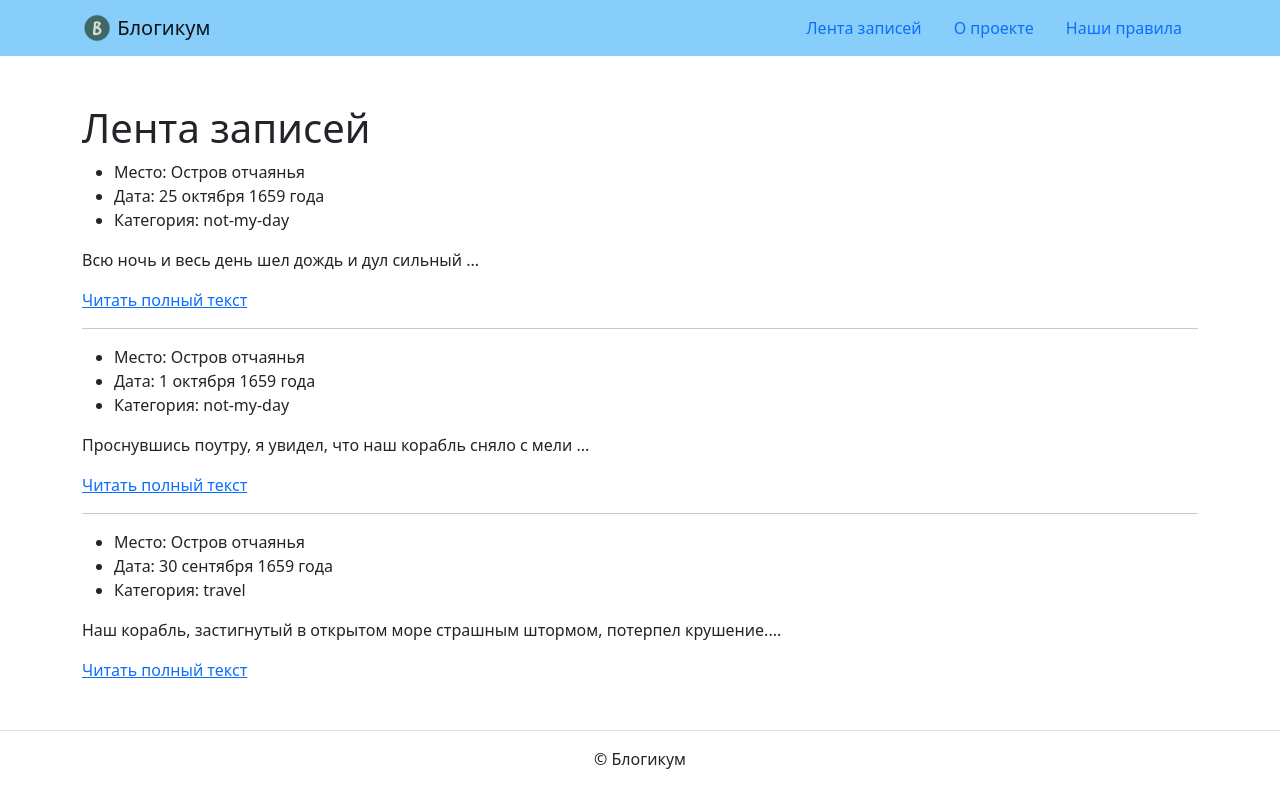
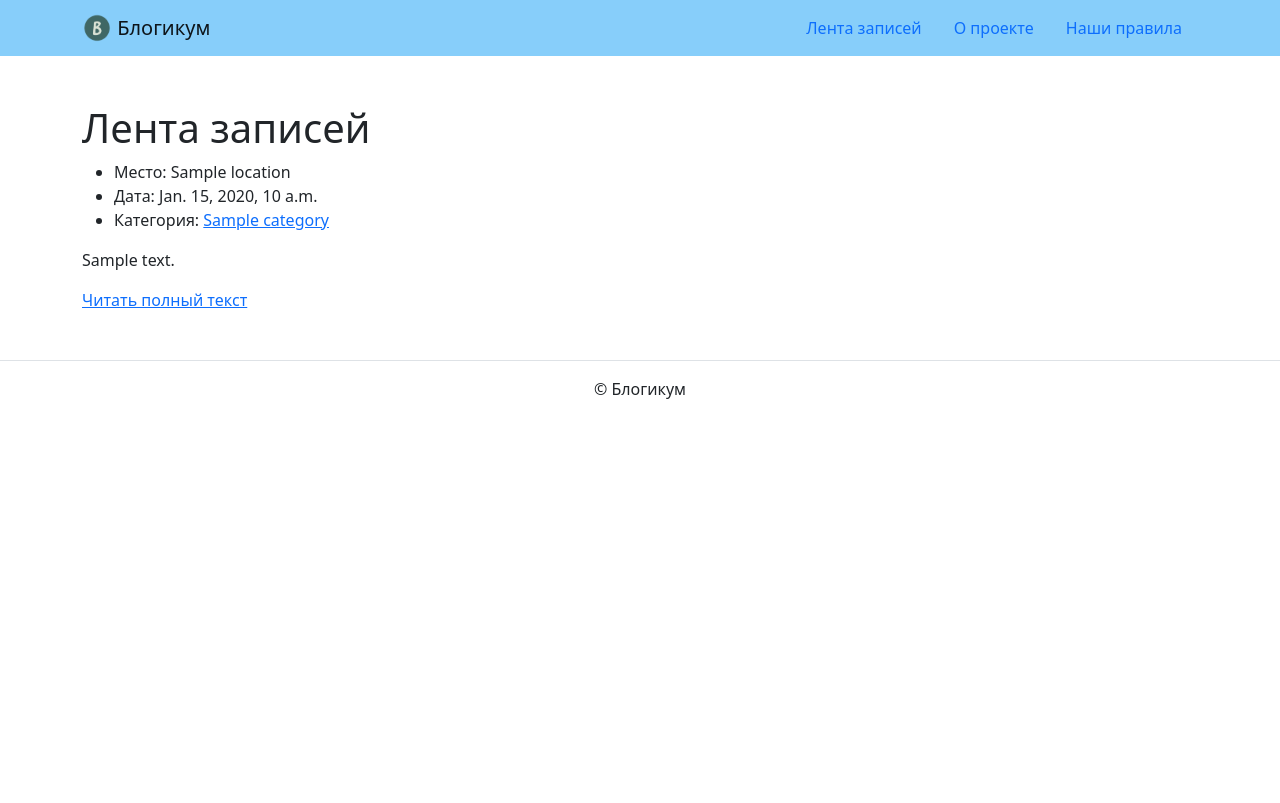
Before and after one commit to ChervonnykhTim/django-sprint1, a Django app: template templates/blog/index.html in a window 1280 px wide. After the commit the page ends 399 px from the top, so only its background shows below. Run offline with Django 5.2, Linux system fonts and the light colour scheme; the template is opened without the code that fills it: most values are stand-ins (such as "Sample title", 1, 10 or a date in 2020); some libraries are stand-ins or nearby versions.

Commit message:
Initial project setup with blog and pages apps

```diff
--- a/blog/views.py
+++ b/blog/views.py
@@ -56,7 +56,8 @@ def index(request):
 
 
 def post_detail(request, id):
-    current_post = next((post for post in posts if post['id'] == id), None)
+    post_id = int(id)
+    current_post = next((post for post in posts if post['id'] == post_id), None)
     context = {'post': current_post}
     return render(request, 'blog/detail.html', context)
 
--- a/templates/blog/index.html
+++ b/templates/blog/index.html
@@ -5,38 +5,21 @@
 {% block content %}
 <div class="container py-5">
   <h1>Лента записей</h1>
-
-  <article>
-    <ul>
-      <li>Место: Остров отчаянья</li>
-      <li>Дата: 25 октября 1659 года</li>
-      <li>Категория: not-my-day</li>
-    </ul>
-    <p>Всю ночь и весь день шел дождь и дул сильный ...</p>
-    <a href="{% url 'blog:post_detail' 1 %}">Читать полный текст</a>
-  </article>
-  <hr>
-
-  <article>
-    <ul>
-      <li>Место: Остров отчаянья</li>
-      <li>Дата: 1 октября 1659 года</li>
-      <li>Категория: not-my-day</li>
-    </ul>
-    <p>Проснувшись поутру, я увидел, что наш корабль сняло с мели ...</p>
-    <a href="{% url 'blog:post_detail' 2 %}">Читать полный текст</a>
-  </article>
-  <hr>
-
-  <article>
-    <ul>
-      <li>Место: Остров отчаянья</li>
-      <li>Дата: 30 сентября 1659 года</li>
-      <li>Категория: travel</li>
-    </ul>
-    <p>Наш корабль, застигнутый в открытом море страшным штормом, потерпел крушение....</p>
-    <a href="{% url 'blog:post_detail' 3 %}">Читать полный текст</a>
-  </article>
-
+  {% for post in post_list %}
+    <article>
+      <ul>
+        <li>Место: {{ post.location }}</li>
+        <li>Дата: {{ post.date }}</li>
+        <li>Категория: <a href="{% url 'blog:category_posts' post.category %}">{{ post.category }}</a></li>
+      </ul>
+      <p>{{ post.text|truncatewords:15 }}</p>
+      <a href="{% url 'blog:post_detail' post.id %}">Читать полный текст</a>
+    </article>
+    {% if not forloop.last %}
+      <hr>
+    {% endif %}
+  {% empty %}
+    <p>Записей пока нет.</p>
+  {% endfor %}
 </div>
 {% endblock content %}
```
Also changed, not shown: templates/blog/category.html (+24 -4 lines), templates/blog/detail.html (+2 -10 lines), db.sqlite3 (added).
